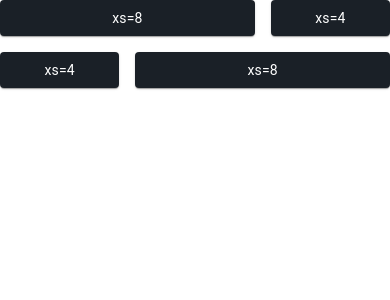
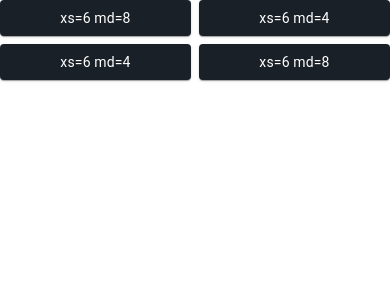
Before and after one commit to ravigunz/react-mui-03-grids, a React (Create React App) app: page / in a window 390 px wide. Shown: the top 300 px of the page. Built offline with nearby package versions, Linux system fonts and the light colour scheme.

Commit message:
add Grid with multiple breakpoints

```diff
--- a/src/layouts/BasicGrid.js
+++ b/src/layouts/BasicGrid.js
@@ -15,20 +15,20 @@ const Item = styled(Paper)(({ theme }) => ({
 export default function BasicGrid() {
   return (
     <Box sx={{ flexGrow: 1 }}>
-      <Grid container spacing={2}>
-        <Grid item xs={8}>
-          <Item>xs=8</Item>
-        </Grid>
-        <Grid item xs={4}>
-          <Item>xs=4</Item>
-        </Grid>
-        <Grid item xs={4}>
-          <Item>xs=4</Item>
-        </Grid>
-        <Grid item xs={8}>
-          <Item>xs=8</Item>
-        </Grid>
-      </Grid>
+      <Grid container spacing={1}>
+  <Grid item xs={6} md={8}>
+    <Item>xs=6 md=8</Item>
+  </Grid>
+  <Grid item xs={6} md={4}>
+    <Item>xs=6 md=4</Item>
+  </Grid>
+  <Grid item xs={6} md={4}>
+    <Item>xs=6 md=4</Item>
+  </Grid>
+  <Grid item xs={6} md={8}>
+    <Item>xs=6 md=8</Item>
+  </Grid>
+</Grid>
     </Box>
   );
 }
```
